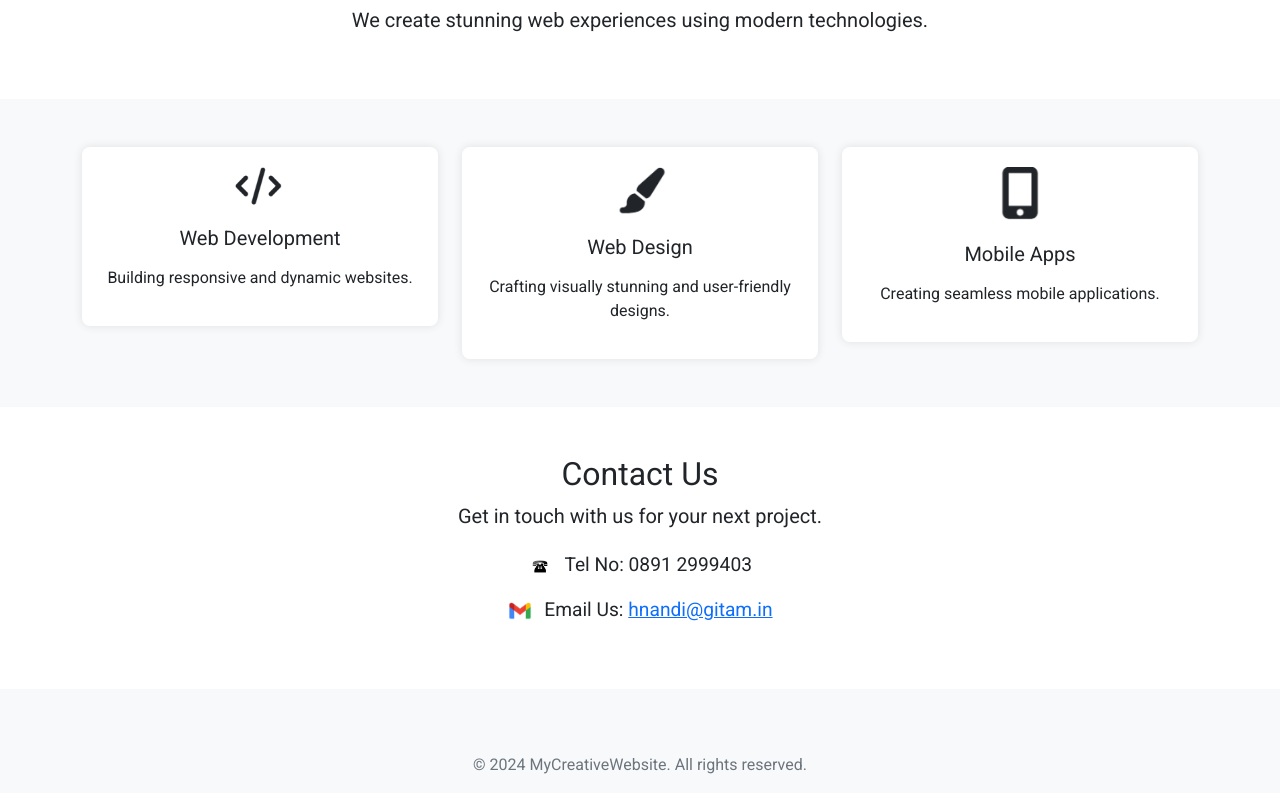
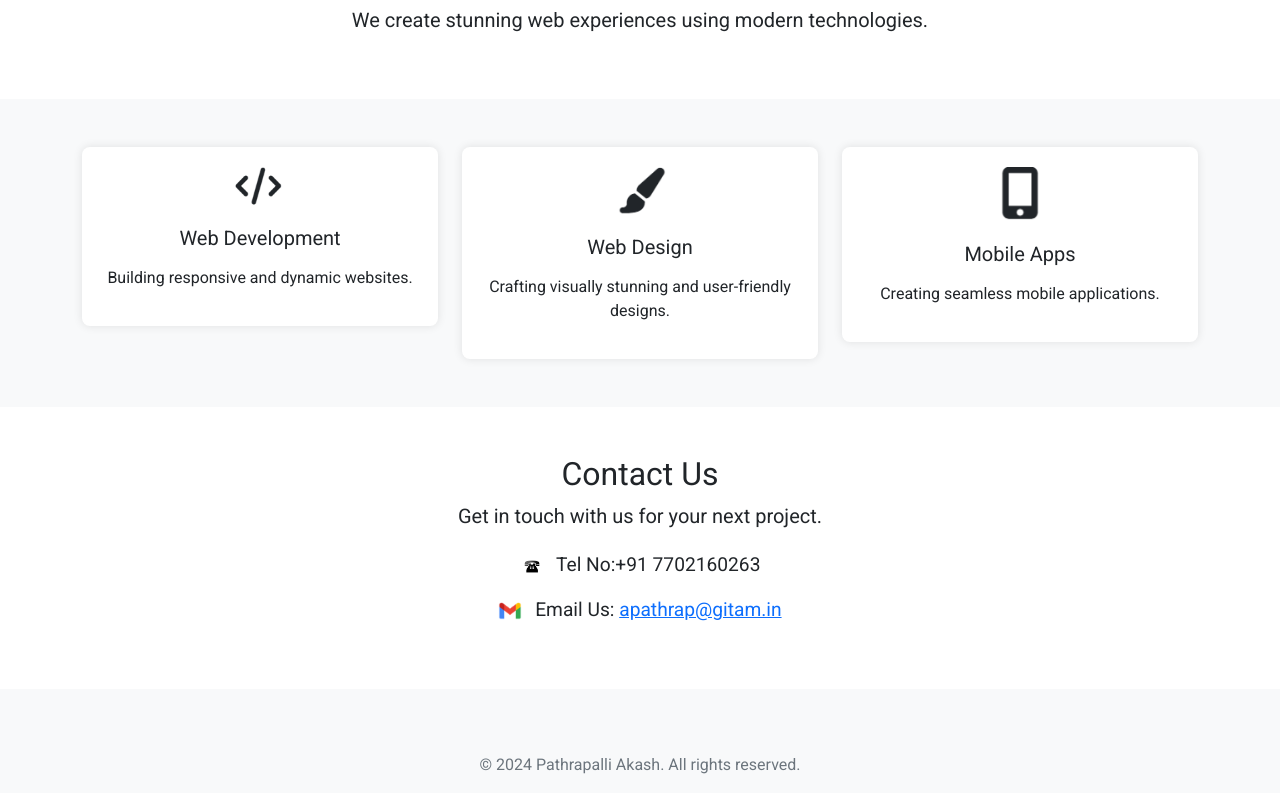
Before and after one commit to Akashpathrapalli/ML_Project-1-, a plain HTML site: page index.html in a window 1280 px wide. Shown: the part 909-1702 px from the top of the page. Drawn offline with nearby package versions, Linux system fonts and the light colour scheme.

Commit message:
Update index.html

```diff
--- a/index.html
+++ b/index.html
@@ -96,8 +96,8 @@
                     <h2>Contact Us</h2>
                     <p class="lead">Get in touch with us for your next project.</p>
                     <div class="contact-details">
-                        <p><img src="phone-icon.png" alt="Phone" class="contact-icon"> Tel No: 0891 2999403</p>
-                        <p><img src="mail-icon.png" alt="Email" class="contact-icon"> Email Us: <a href="https://mail.google.com/mail/u/0/#inbox?compose=CllgCHrgmQMpQDnnsbwkctjZfzHHhcwMLlhNxQXLVLZzXLtClDZbQdFzQzjFjXzZvmCLkNGXNFg" target="_blank">hnandi@gitam.in</a></p>
+                        <p><img src="phone-icon.png" alt="Phone" class="contact-icon"> Tel No:+91 7702160263</p>
+                        <p><img src="mail-icon.png" alt="Email" class="contact-icon"> Email Us: <a href="https://mail.google.com/mail/u/0/#inbox?compose=CllgCHrgmQMpQDnnsbwkctjZfzHHhcwMLlhNxQXLVLZzXLtClDZbQdFzQzjFjXzZvmCLkNGXNFg" target="_blank">apathrap@gitam.in</a></p>
                     </div>
                 </div>
             </div>
@@ -106,7 +106,7 @@
 
     <!-- Footer -->
     <footer class="bg-light text-center py-3 mt-5">
-        <p>&copy; 2024 MyCreativeWebsite. All rights reserved.</p>
+        <p>&copy; 2024 Pathrapalli Akash. All rights reserved.</p>
     </footer>
 
     <!-- Bootstrap JS and Smooth Scroll -->
```
